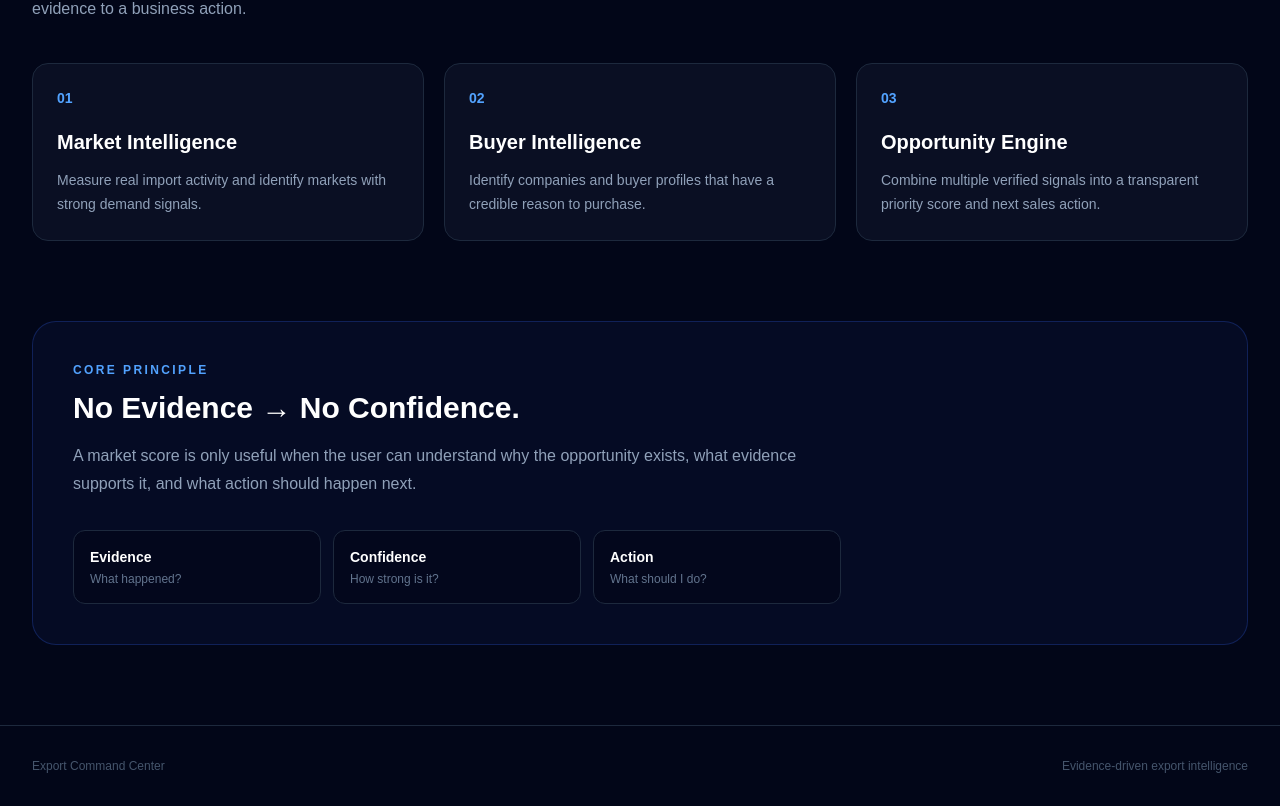
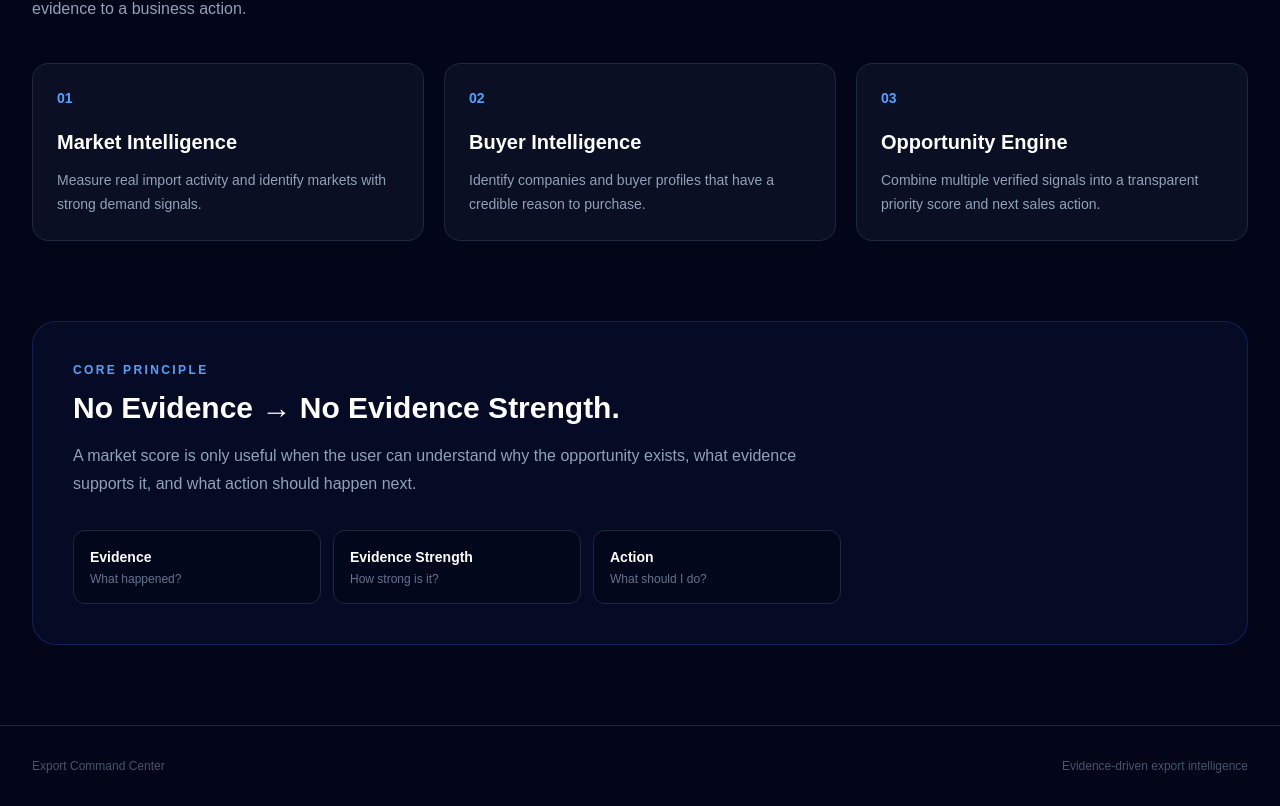
Before and after one commit to ramtinrjdis-creator/export-command-center, a Next.js app: page / in a window 1280 px wide. Shown: the part 920-1726 px from the top of the page. Built offline with nearby package versions, Linux system fonts and the light colour scheme.

Commit message:
Update UI for evidence strength

```diff
--- a/src/app/page.tsx
+++ b/src/app/page.tsx
@@ -18,8 +18,8 @@ type Market = {
   originExportStatus: "recorded" | "no_record" | "unavailable" | null;
   originShare: number | null;
   intelligence: {
-    confidence: number;
-    confidenceLabel: "High" | "Medium" | "Low";
+    evidenceScore: number;
+    evidenceLabel: "High" | "Medium" | "Low";
     evidenceStatus: "strong" | "moderate" | "limited" | "unavailable";
     evidence: {
       key: string;
@@ -365,16 +365,16 @@ export default function Home() {
 
                       <div className="rounded-xl bg-slate-900 p-3">
                         <div className="text-xs text-slate-500">
-                          Confidence
+                          Evidence Strength
                         </div>
 
                         <div className="mt-1 flex items-center justify-between gap-2">
                           <span className="text-sm font-semibold">
-                            {market.intelligence.confidence}/100
+                            {market.intelligence.evidenceScore}/100
                           </span>
 
                           <span className="text-[10px] uppercase tracking-wider text-slate-500">
-                            {market.intelligence.confidenceLabel}
+                            {market.intelligence.evidenceLabel}
                           </span>
                         </div>
 
@@ -501,7 +501,7 @@ export default function Home() {
             </p>
 
             <h2 className="mt-3 text-3xl font-bold">
-              No Evidence → No Confidence.
+              No Evidence → No Evidence Strength.
             </h2>
 
             <p className="mt-4 leading-7 text-slate-400">
@@ -512,7 +512,7 @@ export default function Home() {
 
             <div className="mt-8 grid gap-3 sm:grid-cols-3">
               <Signal title="Evidence" value="What happened?" />
-              <Signal title="Confidence" value="How strong is it?" />
+              <Signal title="Evidence Strength" value="How strong is it?" />
               <Signal title="Action" value="What should I do?" />
             </div>
           </div>
```
